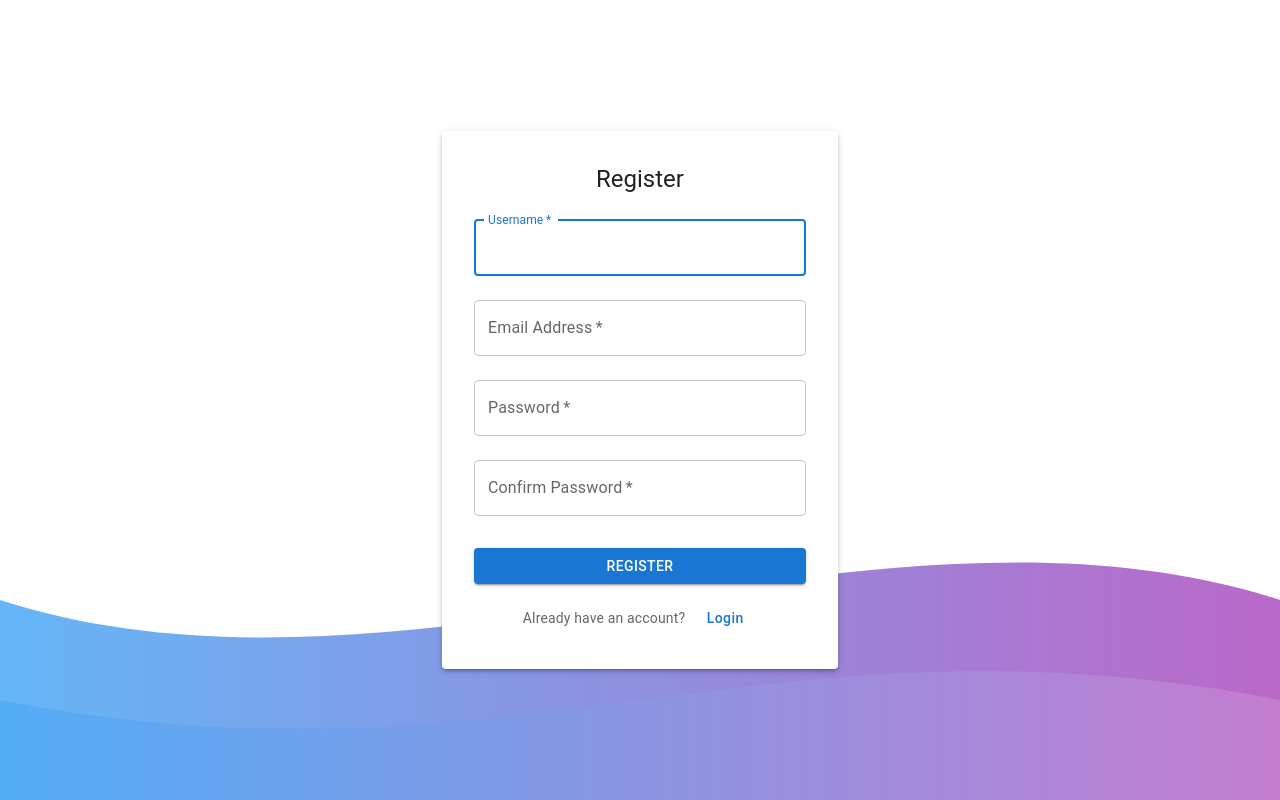
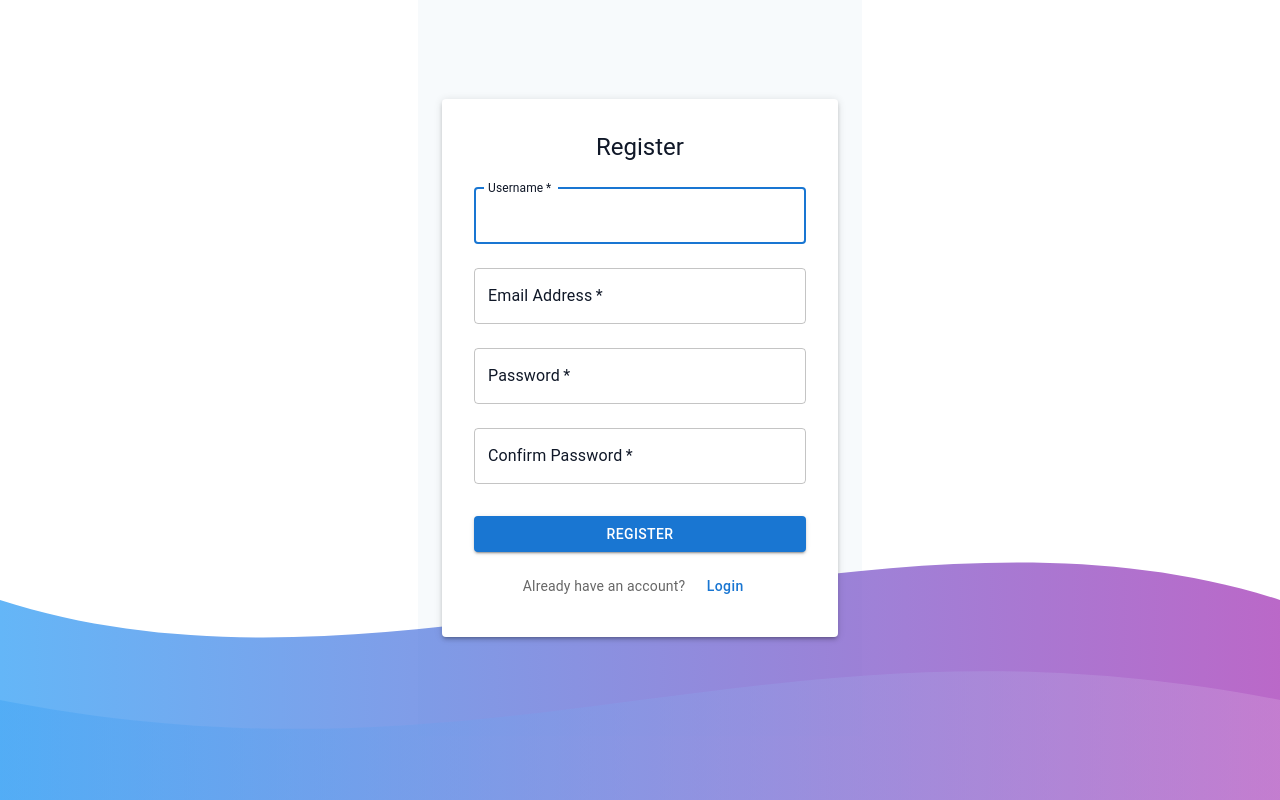
Before and after one commit to JakubGralinski/AllegroLikeClient, a React (Vite) app: page /register in a window 1280 px wide. Built offline with nearby package versions, Linux system fonts and the light colour scheme.

Commit message:
added admin tab

```diff
--- a/src/components/Login.tsx
+++ b/src/components/Login.tsx
@@ -104,27 +104,41 @@ const Login: React.FC = () => {
     }
   };
 
+  const isDarkMode = appTheme === 'dark';
+
   return (
     <>
-      <Container component="main" maxWidth="xs" sx={{ display: 'flex', flexDirection: 'column', alignItems: 'center', justifyContent: 'center', minHeight: 'calc(100vh - 64px - 64px)' /* Adjust if you have fixed header/footer heights */ }}>
+      <Container
+        component="main"
+        maxWidth="xs"
+        sx={{
+          display: 'flex',
+          flexDirection: 'column',
+          alignItems: 'center',
+          justifyContent: 'center',
+          minHeight: 'calc(100vh - 64px)', // Assuming 64px navbar height
+          backgroundColor: isDarkMode ? '#1a202c' : '#f7fafc', // Dark blue-grey for dark mode
+        }}
+      >
         <Box
           sx={{
             display: "flex",
             flexDirection: "column",
             alignItems: "center",
-            width: '100%', // Ensure Box takes width of container
+            width: '100%',
           }}
         >
           <Paper
             ref={paperRef}
-            elevation={3}
+            elevation={isDarkMode ? 5 : 3}
             sx={{
               padding: 4,
               display: "flex",
               flexDirection: "column",
               alignItems: "center",
               width: "100%",
-              backgroundColor: appTheme === 'dark' ? muiTheme.palette.grey[900] : muiTheme.palette.background.paper,
+              backgroundColor: isDarkMode ? '#2d3748' : muiTheme.palette.background.paper, // Darker grey for form
+              color: isDarkMode ? '#fff' : 'inherit',
             }}
           >
             <Typography component="h1" variant="h5">
@@ -151,6 +165,23 @@ const Login: React.FC = () => {
                 {...register("username")}
                 error={!!errors.username}
                 helperText={errors.username?.message}
+                InputLabelProps={{
+                  style: { color: isDarkMode ? '#a0aec0' : 'inherit' },
+                }}
+                sx={{
+                  '& .MuiOutlinedInput-root': {
+                    '& fieldset': {
+                      borderColor: isDarkMode ? '#4a5568' : 'rgba(0, 0, 0, 0.23)',
+                    },
+                    '&:hover fieldset': {
+                      borderColor: isDarkMode ? '#718096' : 'rgba(0, 0, 0, 0.87)',
+                    },
+                    '&.Mui-focused fieldset': {
+                      borderColor: isDarkMode ? muiTheme.palette.primary.main : muiTheme.palette.primary.main,
+                    },
+                    color: isDarkMode ? '#fff' : 'inherit',
+                  },
+                }}
               />
               <TextField
                 margin="normal"
@@ -163,13 +194,37 @@ const Login: React.FC = () => {
                 {...register("password")}
                 error={!!errors.password}
                 helperText={errors.password?.message}
+                InputLabelProps={{
+                  style: { color: isDarkMode ? '#a0aec0' : 'inherit' },
+                }}
+                sx={{
+                  '& .MuiOutlinedInput-root': {
+                    '& fieldset': {
+                      borderColor: isDarkMode ? '#4a5568' : 'rgba(0, 0, 0, 0.23)',
+                    },
+                    '&:hover fieldset': {
+                      borderColor: isDarkMode ? '#718096' : 'rgba(0, 0, 0, 0.87)',
+                    },
+                    '&.Mui-focused fieldset': {
+                      borderColor: muiTheme.palette.primary.main,
+                    },
+                    color: isDarkMode ? '#fff' : 'inherit',
+                  },
+                }}
               />
               <Button
                 ref={buttonRef}
                 type="submit"
                 fullWidth
                 variant="contained"
-                sx={{ mt: 3, mb: 2 }}
+                sx={{
+                  mt: 3,
+                  mb: 2,
+                  backgroundColor: isDarkMode ? '#3182ce' : muiTheme.palette.primary.main,
+                  '&:hover': {
+                    backgroundColor: isDarkMode ? '#2b6cb0' : muiTheme.palette.primary.dark,
+                  }
+                }}
               >
                 Sign In
               </Button>
@@ -181,14 +236,16 @@ const Login: React.FC = () => {
                   gap: 1,
                 }}
               >
-                <Typography variant="body2" color="text.secondary">
+                <Typography variant="body2" color={isDarkMode ? '#a0aec0' : 'text.secondary'}>
                   No Account?
                 </Typography>
                 <Button
                   variant="text"
-                  color="primary"
                   onClick={() => navigate("/register")}
-                  sx={{ textTransform: "none" }}
+                  sx={{
+                    textTransform: "none",
+                    color: isDarkMode ? '#63b3ed' : muiTheme.palette.primary.main,
+                  }}
                 >
                   Register
                 </Button>
--- a/src/components/Register.tsx
+++ b/src/components/Register.tsx
@@ -119,9 +119,22 @@ const Register: React.FC = () => {
     }
   };
 
+  const isDarkMode = appTheme === 'dark';
+
   return (
     <>
-      <Container component="main" maxWidth="xs" sx={{ display: 'flex', flexDirection: 'column', alignItems: 'center', justifyContent: 'center', minHeight: '100vh' }}>
+      <Container
+        component="main"
+        maxWidth="xs"
+        sx={{
+          display: 'flex',
+          flexDirection: 'column',
+          alignItems: 'center',
+          justifyContent: 'center',
+          minHeight: 'calc(100vh - 64px)', // Assuming 64px navbar height
+          backgroundColor: isDarkMode ? '#1a202c' : '#f7fafc', // Dark blue-grey for dark mode
+        }}
+      >
         <Box
           sx={{
             display: "flex",
@@ -132,14 +145,15 @@ const Register: React.FC = () => {
         >
           <Paper
             ref={paperRef}
-            elevation={3}
+            elevation={isDarkMode ? 5 : 3}
             sx={{
               padding: 4,
               display: "flex",
               flexDirection: "column",
               alignItems: "center",
               width: "100%",
-              backgroundColor: appTheme === 'dark' ? muiTheme.palette.grey[900] : muiTheme.palette.background.paper,
+              backgroundColor: isDarkMode ? '#2d3748' : muiTheme.palette.background.paper,
+              color: isDarkMode ? '#fff' : 'inherit',
             }}
           >
             <Typography component="h1" variant="h5">
@@ -166,6 +180,23 @@ const Register: React.FC = () => {
                 {...register("username")}
                 error={!!errors.username}
                 helperText={errors.username?.message}
+                InputLabelProps={{
+                  style: { color: isDarkMode ? '#a0aec0' : 'inherit' },
+                }}
+                sx={{
+                  '& .MuiOutlinedInput-root': {
+                    '& fieldset': {
+                      borderColor: isDarkMode ? '#4a5568' : 'rgba(0, 0, 0, 0.23)',
+                    },
+                    '&:hover fieldset': {
+                      borderColor: isDarkMode ? '#718096' : 'rgba(0, 0, 0, 0.87)',
+                    },
+                    '&.Mui-focused fieldset': {
+                      borderColor: isDarkMode ? muiTheme.palette.primary.main : muiTheme.palette.primary.main,
+                    },
+                    color: isDarkMode ? '#fff' : 'inherit',
+                  },
+                }}
               />
               <TextField
                 margin="normal"
@@ -177,6 +208,23 @@ const Register: React.FC = () => {
                 {...register("email")}
                 error={!!errors.email}
                 helperText={errors.email?.message}
+                InputLabelProps={{
+                  style: { color: isDarkMode ? '#a0aec0' : 'inherit' },
+                }}
+                sx={{
+                  '& .MuiOutlinedInput-root': {
+                    '& fieldset': {
+                      borderColor: isDarkMode ? '#4a5568' : 'rgba(0, 0, 0, 0.23)',
+                    },
+                    '&:hover fieldset': {
+                      borderColor: isDarkMode ? '#718096' : 'rgba(0, 0, 0, 0.87)',
+                    },
+                    '&.Mui-focused fieldset': {
+                      borderColor: muiTheme.palette.primary.main,
+                    },
+                    color: isDarkMode ? '#fff' : 'inherit',
+                  },
+                }}
               />
               <TextField
                 margin="normal"
@@ -189,6 +237,23 @@ const Register: React.FC = () => {
                 {...register("password")}
                 error={!!errors.password}
                 helperText={errors.password?.message}
+                InputLabelProps={{
+                  style: { color: isDarkMode ? '#a0aec0' : 'inherit' },
+                }}
+                sx={{
+                  '& .MuiOutlinedInput-root': {
+                    '& fieldset': {
+                      borderColor: isDarkMode ? '#4a5568' : 'rgba(0, 0, 0, 0.23)',
+                    },
+                    '&:hover fieldset': {
+                      borderColor: isDarkMode ? '#718096' : 'rgba(0, 0, 0, 0.87)',
+                    },
+                    '&.Mui-focused fieldset': {
+                      borderColor: muiTheme.palette.primary.main,
+                    },
+                    color: isDarkMode ? '#fff' : 'inherit',
+                  },
+                }}
               />
               <TextField
                 margin="normal"
@@ -201,13 +266,37 @@ const Register: React.FC = () => {
                 {...register("confirmPassword")}
                 error={!!errors.confirmPassword}
                 helperText={errors.confirmPassword?.message}
+                InputLabelProps={{
+                  style: { color: isDarkMode ? '#a0aec0' : 'inherit' },
+                }}
+                sx={{
+                  '& .MuiOutlinedInput-root': {
+                    '& fieldset': {
+                      borderColor: isDarkMode ? '#4a5568' : 'rgba(0, 0, 0, 0.23)',
+                    },
+                    '&:hover fieldset': {
+                      borderColor: isDarkMode ? '#718096' : 'rgba(0, 0, 0, 0.87)',
+                    },
+                    '&.Mui-focused fieldset': {
+                      borderColor: muiTheme.palette.primary.main,
+                    },
+                    color: isDarkMode ? '#fff' : 'inherit',
+                  },
+                }}
               />
               <Button
                 ref={buttonRef}
                 type="submit"
                 fullWidth
                 variant="contained"
-                sx={{ mt: 3, mb: 2 }}
+                sx={{
+                  mt: 3,
+                  mb: 2,
+                  backgroundColor: isDarkMode ? '#3182ce' : muiTheme.palette.primary.main,
+                  '&:hover': {
+                    backgroundColor: isDarkMode ? '#2b6cb0' : muiTheme.palette.primary.dark,
+                  }
+                }}
               >
                 Register
               </Button>
@@ -219,14 +308,16 @@ const Register: React.FC = () => {
                   gap: 1,
                 }}
               >
-                <Typography variant="body2" color="text.secondary">
+                <Typography variant="body2" color={isDarkMode ? '#a0aec0' : 'text.secondary'}>
                   Already have an account?
                 </Typography>
                 <Button
                   variant="text"
-                  color="primary"
                   onClick={() => navigate("/login")}
-                  sx={{ textTransform: "none" }}
+                  sx={{
+                    textTransform: "none",
+                    color: isDarkMode ? '#63b3ed' : muiTheme.palette.primary.main,
+                  }}
                 >
                   Login
                 </Button>
```
